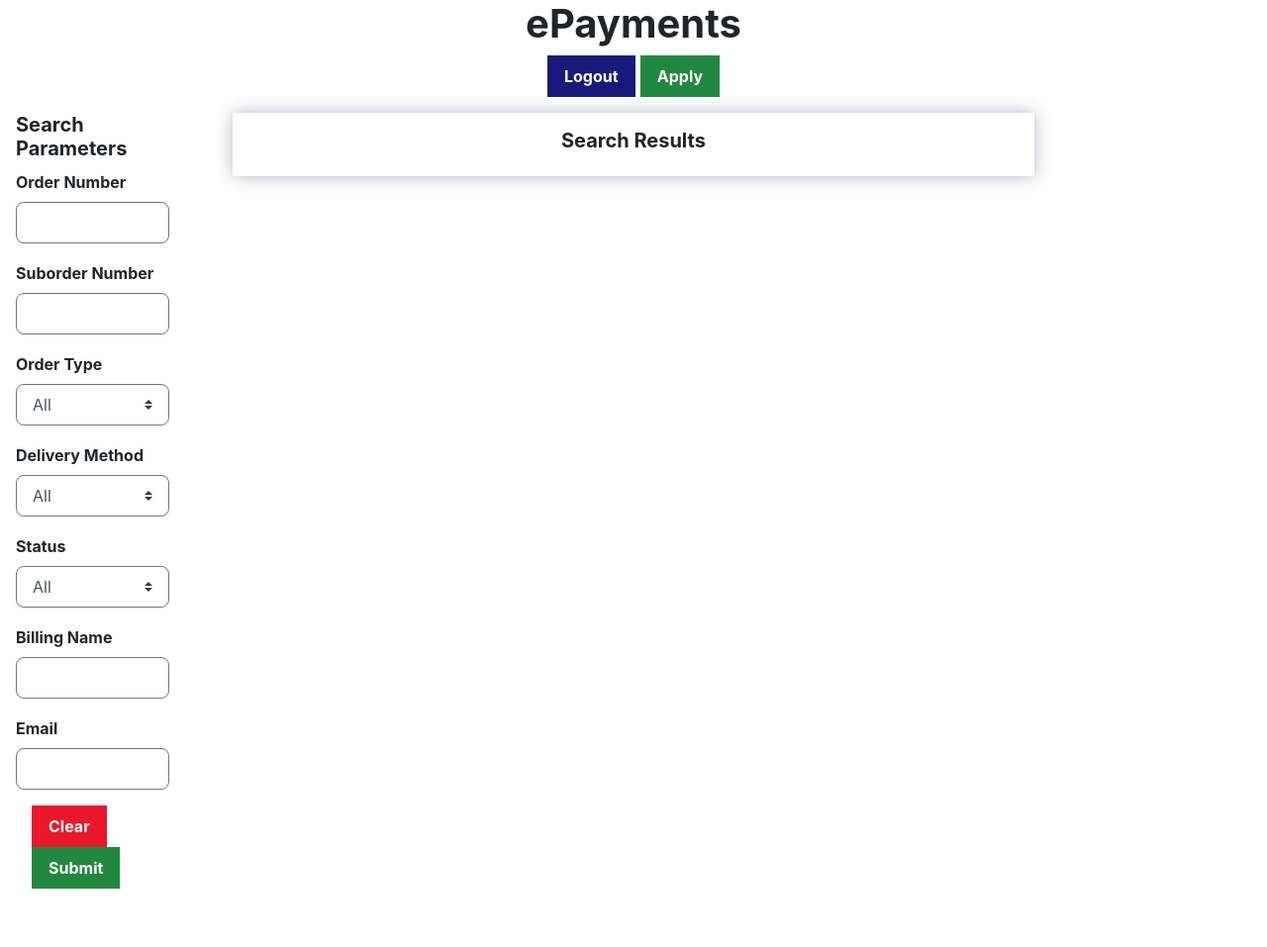
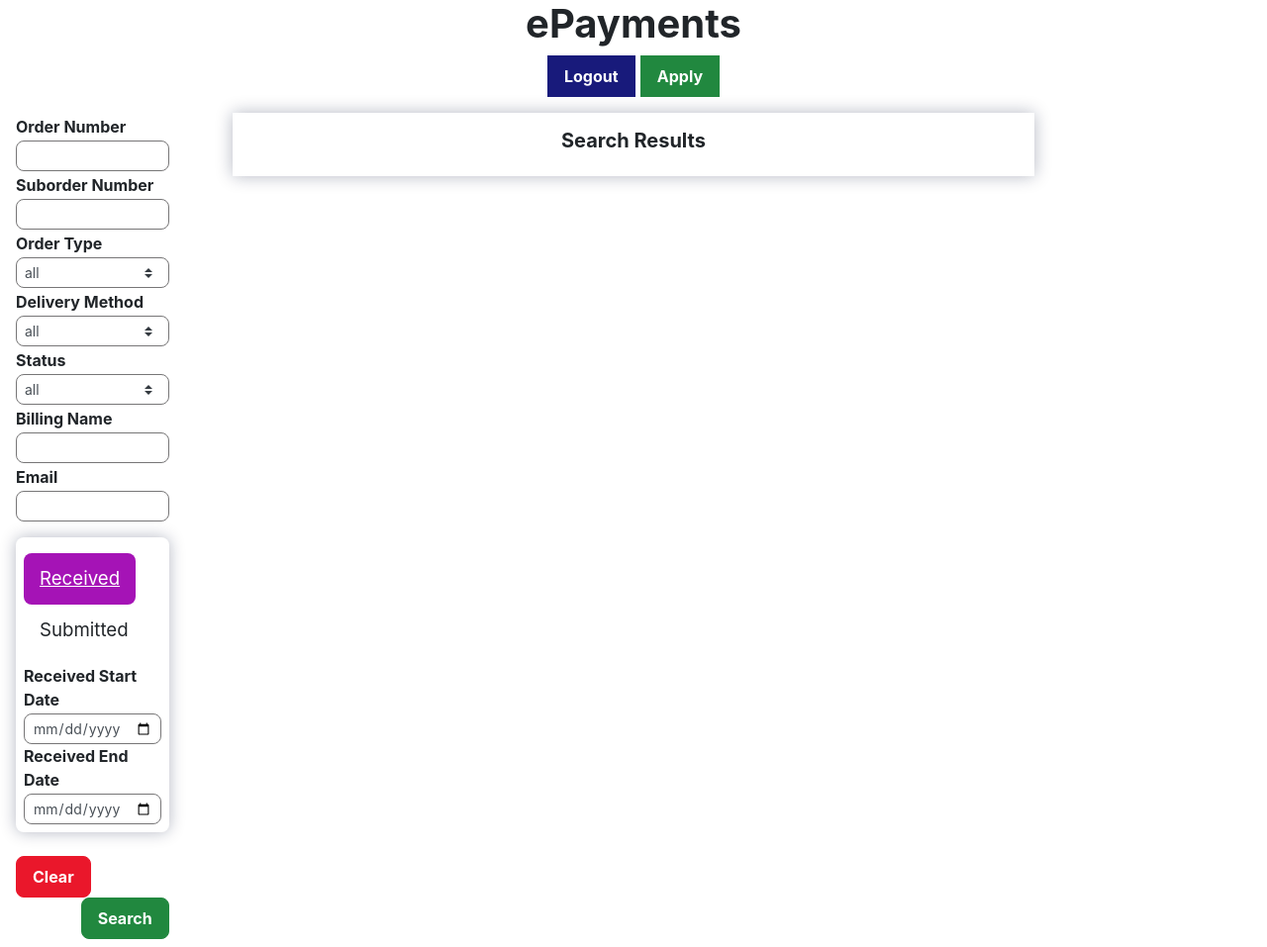
Before and after one commit to nycrecords/epayments, a Flask app: page / in a window 1280 px wide. Shown: the whole page at 99% size. Before the commit the page ends 898 px from the top, so only its background shows below. Run offline with Flask 2, Linux system fonts and the light colour scheme; the visitor is signed in with stand-in values (Sample User, id 1); some libraries are stand-ins or nearby versions.

Commit message:
Updated form functionality

```diff
--- a/app/constants/order_types.py
+++ b/app/constants/order_types.py
@@ -18,6 +18,7 @@ OCME = "OCME"
 HVR = "HVR"
 PHOTOS = 'photos'
 VITAL_RECORDS = 'vital_records'
+ALL = 'all'
 
 VITAL_RECORDS_LIST = [
     BIRTH_CERT,
@@ -52,7 +53,7 @@ CLIENT_ID_DICT = {
 
 
 DROPDOWN = [
-    ("", "All"),
+    (ALL, "all"),
     (BIRTH_SEARCH, "Birth Search"),
     (BIRTH_CERT, "Birth Cert"),
     (MARRIAGE_SEARCH, "Marriage Search"),
--- a/app/constants/status.py
+++ b/app/constants/status.py
@@ -23,9 +23,10 @@ NOT_FOUND = 'Not_Found'
 UNDELIVERABLE = 'Undeliverable'
 REFUND = 'Refund'
 DONE = 'Done'
+ALL = 'all'
 
 DROPDOWN = [
-    ("", "All"),
+    (ALL, "all"),
     (RECEIVED, 'Received'),
     (MICROFILM, 'Microfilm'),
     (OFFSITE, 'Offsite'),
--- a/app/main/forms.py
+++ b/app/main/forms.py
@@ -1,5 +1,6 @@
 from flask_wtf import FlaskForm
 from wtforms import StringField, SubmitField, IntegerField, SelectField
+from wtforms.fields.html5 import DateField
 from wtforms.validators import Required
 from app.constants import status, delivery_method, order_types
 
@@ -17,6 +18,10 @@ class SearchOrderForm(FlaskForm):
     status = SelectField('Status', choices=status.DROPDOWN)
     billing_name = StringField('Billing Name')
     email = StringField('Email')
+    date_received_start = DateField('Received Start Date', format='%m/%d/%y')
+    date_received_end = DateField('Received End Date', format='%m/%d/%y')
+    date_submitted_start = DateField('Submitted Start Date', format='%m/%d/%y')
+    date_submitted_end = DateField('Submitted End Date', format='%m/%d/%y')
 
     def __init__(self, *args, **kwargs):
         super(SearchOrderForm, self).__init__(*args, **kwargs)
--- a/app/main/views.py
+++ b/app/main/views.py
@@ -93,18 +93,10 @@ def newlogout():
 def listorders():
     json = request.get_json(force=True)
     data = {
-        'order_table': ''
+        'order_rows': ''
     }
 
     all_orders = json.get('all_orders')
-    data['order_table'] = render_template('order_table.html',
+    data['order_rows'] = render_template('order_table.html',
                                           orders=all_orders)
     return jsonify(data)
-
-
-# @main.route('/search-orders', methods=['POST'])
-# def search_orders():
-#     # form has the data
-#     form = SearchOrderForm(request.form)
-#
-#     return render_template('index.html', form=form)
--- /dev/null
+++ b/app/static/js/search-form.js
@@ -0,0 +1,121 @@
+$(document).ready(function () {
+    $("#applybtn").click(function () {
+        getOrders2();
+    })
+
+    $("#search_button").click(function () {
+        getOrders();
+    })
+
+    $("#clear_button").click(function () {
+        clearForm();
+    })
+});
+
+// clears all form inputs
+function clearForm() {
+    $("#order_number").val("");
+    $("#suborder_number").val("");
+    $("#order_type").val("all");
+    $("#delivery_method").val("all");
+    $("#status").val("all");
+    $("#billing_name").val("");
+    $("#email").val("");
+    $("#date_received_start").val("");
+    $("#date_received_end").val("");
+    $("#date_submitted_start").val("");
+    $("#date_submitted_end").val("");
+}
+
+// for testing purposes
+function getOrders2() {
+    $.ajax({
+        type: "POST",
+        url: "api/v1/orders",
+        data: JSON.stringify({
+            'order_number': '',
+            'suborder_number': '',
+            'order_type': 'all',
+            'delivery_method': 'all',
+            'status': 'all',
+            'billing_name': '',
+            'date_received_start': '07/18/2022',
+            'date_received_end': '07/18/2022',
+            'date_submitted_start': '',
+            'date_submitted_end': '',
+            'start': 0,
+            'size': 150
+        }),
+        datatype: "json",
+        success: function (result) {
+            createOrderTable(result);
+        }
+    });
+}
+
+// gets the orders with specified fields
+function getOrders() {
+    // convert the datas from y/m/d -> m/d/y
+    let c_drs = convertDate($('#date_received_start').val());
+    let c_dre = convertDate($('#date_received_end').val());
+    let c_srs = convertDate($('#date_submitted_start').val());
+    let c_sre = convertDate($('#date_submitted_end').val());
+
+    $.ajax({
+        type: "POST",
+        url: "api/v1/orders",
+        data: JSON.stringify({
+            'order_number': $("#order_number").val(),
+            'suborder_number': $("#suborder_number").val(),
+            'order_type': $("#order_type").val(),
+            'delivery_method': $("#delivery_method").val(),
+            'status': $("#status").val(),
+            'billing_name': $("#billing_name").val(),
+            'date_received_start': c_drs,
+            'date_received_end': c_dre,
+            'date_submitted_start': c_srs,
+            'date_submitted_end': c_sre,
+            'start': 0,
+            'size': 150
+        }),
+        datatype: "json",
+        success: function (result) {
+            createOrderTable(result);
+        }
+    });
+}
+
+// create and populate order_rows table with search results
+function createOrderTable(data) {
+    $.ajax({
+        type: 'POST',
+        url: "/listorders",
+        data: JSON.stringify({
+            'all_orders': data['all_orders']
+        }),
+        datatype: "json",
+        success: function (response) {
+            $('#total_orders').html('Total orders: ' + data['order_count']);
+            $('#total_suborders').html('Total suborders: ' + data['suborder_count']);
+            $('#order_rows').html(response['order_rows']);
+        }
+    });
+
+    // results is a json file
+    console.log(data);
+}
+
+/**
+ * converts date from y/m/d -> m/d/y
+ * @param date data that is y/m/d format
+ * @returns {string|*} date in m/d/y format
+ */
+function convertDate(date) {
+    if (date === "")
+        return date;
+    let dateArray = date.split('-');
+    let m = dateArray[1];
+    let d = dateArray[2];
+    let y = dateArray[0];
+    return m + '/' + d + '/' + y;
+}
--- a/app/templates/index.html
+++ b/app/templates/index.html
@@ -11,6 +11,10 @@
 
     <!-- NYC Theme CSS -->
     <link rel="stylesheet" href="/static/css/theme.css">
+
+    <!-- datepicker -->
+    <link rel="stylesheet" href="//code.jquery.com/ui/1.13.2/themes/base/jquery-ui.css">
+
 </head>
 <body>
 
@@ -24,70 +28,32 @@
         </div>
     </section>
 
-
     <section id="search">
         <div class="row">
 
             <div class="col-2">
-                <div class="container">
-                    <h5>Search Parameters</h5>
-
-                    <form id="search_form" method="POST" class="text-left"}}>
-                        <div class="mb-2">
-                            {{ form.order_number.label(class="control-label font-weight-bold", for="order_number") }}
-                            {{ form.order_number(class="form-control rounded") }}
-                        </div>
-
-                        <div class="mb-2">
-                            {{ form.suborder_number.label(class="control-label font-weight-bold", for="suborder_number") }}
-                            {{ form.suborder_number(class="form-control rounded") }}
-                        </div>
-
-                        <div class="mb-2">
-                            {{ form.order_type.label(class="control-label font-weight-bold", for="order_type") }}
-                            {{ form.order_type(class="form-control rounded") }}
-                        </div>
-
-                        <div class="mb-2">
-                            {{ form.delivery_method.label(class="control-label font-weight-bold", for="delivery_method") }}
-                            {{ form.delivery_method(class="form-control rounded") }}
-                        </div>
-
-                        <div class="mb-2">
-                            {{ form.status.label(class="control-label font-weight-bold", for="status") }}
-                            {{ form.status(class="form-control rounded") }}
-                        </div>
-
-                        <div class="mb-2">
-                            {{ form.billing_name.label(class="control-label font-weight-bold", for="billing_name") }}
-                            {{ form.billing_name(class="form-control rounded") }}
-                        </div>
-
-                        <div class="mb-2">
-                            {{ form.email.label(class="control-label font-weight-bold", for="billing_name") }}
-                            {{ form.email(class="form-control rounded") }}
-                        </div>
-                    </form>
-                    <div id='form_buttons' class="container">
-                        <button id='clear_button' type="submit" class="btn btn-danger" role="button">Clear</button>
-                        <button id='search_button' type="submit" class="btn btn-success" role="button">Submit</button>
-                    </div>
-                </div>
+                {% include "searchform.html" %}
             </div>
+            <!-- search form div -->
 
             <div class="col-8">
                 <div class="container-fluid">
                     <div id="orders" class="shadow p-2 mb-5">
                         <h5 class="text-center">Search Results</h5>
-                        <div id="order_table"></div>
+                        <div id="order_rows"></div>
                     </div>
                 </div>
             </div>
+            <!-- order rows div -->
 
             <div class="col-2">
-                <div id="total_orders"></div>
-                <div id="total_suborders"></div>
+                <div class="container">
+                    <div id="total_orders"></div>
+                    <div id="total_suborders"></div>
+                </div>
             </div>
+            <!-- order counts -->
+
         </div>
     </section>
 
@@ -95,77 +61,13 @@
     <script src="https://code.jquery.com/jquery-3.3.1.min.js"
             integrity="sha256-FgpCb/KJQlLNfOu91ta32o/NMZxltwRo8QtmkMRdAu8=" crossorigin="anonymous"></script>
 
+    <!-- bootstrap javascript -->
+    <script src="https://cdn.jsdelivr.net/npm/bootstrap@4.1.3/dist/js/bootstrap.min.js"
+            integrity="sha384-ChfqqxuZUCnJSK3+MXmPNIyE6ZbWh2IMqE241rYiqJxyMiZ6OW/JmZQ5stwEULTy"
+            crossorigin="anonymous"></script>
 
-    <script>
-        $("#applybtn").click(function() {
-            getOrders();
-        })
-
-        $("#search_button").click(function() {
-            getOrders();
-        })
-
-        $("#clear_button").click(function() {
-            clearForm();
-        })
-
-        function clearForm(){
-            $("#order_number").val("");
-            $("#suborder_number").val("");
-            $("#order_type").val("All");
-            $("#delivery_method").val("All");
-            $("#status").val("All");
-            $("#billing_name").val("");
-            $("#email").val("");
-
-        }
-
-        // gets the orders with specified fields
-        function getOrders() {
-            $.ajax({
-                type: "POST",
-                url: "api/v1/orders",
-                data: JSON.stringify({
-                    'order_number': '',
-                    'suborder_number': '',
-                    'order_type': 'all',
-                    'delivery_method': 'all',
-                    'status': 'all',
-                    'billing_name': '',
-                    'date_received_start': '07/18/2022',
-                    'date_received_end': '07/18/2022',
-                    'date_submitted_start': '',
-                    'date_submitted_end': '',
-                    'start': 0,
-                    'size': 150
-                }),
-                datatype: "json",
-                success: function (result) {
-                    createOrderTable(result);
-                }
-            });
-        }
-
-        // create and populate order_list table with search results
-        function createOrderTable(data) {
-            $.ajax({
-                type: 'POST',
-                url: "/listorders",
-                data: JSON.stringify({
-                    'all_orders': data['all_orders']
-                }),
-                datatype: "json",
-                success: function (response) {
-                    $('#total_orders').append('Total orders: ' + data['order_count'])
-                    $('#total_suborders').append('Total suborders: ' + data['suborder_count'])
-                    $('#order_table').html(response['order_table'])
-                }
-            });
-
-            // results is a json file
-            console.log(data);
-        }
-    </script>
+    <!-- script for search form -->
+    <script src="/static/js/search-form.js"></script>
 
     <!-- NYC template JS (RTL, search and language toggle, back to top)  -->
     <script src="/static/js/main.js"></script>
--- /dev/null
+++ b/app/templates/searchform.html
@@ -0,0 +1,95 @@
+<div class="container">
+    <form id="search_form" method="POST" class="text-left">
+        <div>
+            {{ form.order_number.label(class="control-label font-weight-bold mb-0", for="order_number") }}
+            {{ form.order_number(class="form-control form-control-sm rounded mt-0") }}
+        </div>
+
+        <div>
+            {{ form.suborder_number.label(class="control-label font-weight-bold mb-0", for="suborder_number") }}
+            {{ form.suborder_number(class="form-control form-control-sm rounded mt-0") }}
+        </div>
+
+        <div>
+            {{ form.order_type.label(class="control-label font-weight-bold mb-0", for="order_type") }}
+            {{ form.order_type(class="form-control form-control-sm rounded mt-0") }}
+        </div>
+
+        <div>
+            {{ form.delivery_method.label(class="control-label font-weight-bold mb-0", for="delivery_method") }}
+            {{ form.delivery_method(class="form-control form-control-sm rounded mt-0") }}
+        </div>
+
+        <div>
+            {{ form.status.label(class="control-label font-weight-bold mb-0", for="status") }}
+            {{ form.status(class="form-control form-control-sm rounded mt-0") }}
+        </div>
+
+        <div>
+            {{ form.billing_name.label(class="control-label font-weight-bold mb-0", for="billing_name") }}
+            {{ form.billing_name(class="form-control form-control-sm rounded mt-0") }}
+        </div>
+
+        <div>
+            {{ form.email.label(class="control-label font-weight-bold mb-0", for="billing_name") }}
+            {{ form.email(class="form-control form-control-sm rounded mt-0") }}
+        </div>
+
+        <div class="py-2">
+            <div class="shadow p-1 rounded overflow-auto">
+                <div class="nav nav-pills device-md py-1" role="tablist">
+                    <a class="nav-item nav-link rounded active" id="tab_received_btn" href="#tab_received" data-toggle="tab"
+                       aria-controls="tab_received" aria-selected="true" role="tab">
+                        Received
+                    </a>
+
+                    <a class="nav-item nav-link rounded" id="tab_submitted_btn" href="#tab_submitted" data-toggle="tab"
+                       aria-controls="tab_submitted" aria-selected="false" role="tab">
+                        Submitted
+                    </a>
+                </div>
+
+                <div class="tab-content" id="tabs_content">
+                    <div class="tab-pane fade show active" id="tab_received" aria-labelledby="tab_received_btn"
+                         role="tabpanel">
+                        <div>
+                            {{ form.date_received_start.label(class="control-label font-weight-bold mb-0", for="date_received_start") }}
+                            {{ form.date_received_start(class="form-control form-control-sm rounded mt-0") }}
+                        </div>
+
+                        <div>
+                            {{ form.date_received_end.label(class="control-label font-weight-bold mb-0", for="date_received_end") }}
+                            {{ form.date_received_end(class="form-control form-control-sm rounded mt-0") }}
+                        </div>
+                    </div>
+
+                    <div class="tab-pane fade" id="tab_submitted" aria-labelledby="tab_submitted_btn" role="tabpanel">
+                        <div>
+                            {{ form.date_submitted_start.label(class="control-label font-weight-bold mb-0", for="date_submitted_start") }}
+                            {{ form.date_submitted_start(class="form-control form-control-sm rounded mt-0") }}
+                        </div>
+
+                        <div>
+                            {{ form.date_submitted_end.label(class="control-label font-weight-bold mb-0", for="date_submitted_end") }}
+                            {{ form.date_submitted_end(class="form-control form-control-sm rounded mt-0") }}
+                        </div>
+                    </div>
+                </div>
+                <!-- tab_content -->
+            </div>
+            <!-- nav_tabs -->
+        </div>
+        <!-- py-2 -->
+    </form>
+    <!-- search_form -->
+
+    <div id='form_buttons' class="row py-1">
+        <div class="col text-left">
+            <button id='clear_button' type="submit" class="btn btn-danger rounded" role="button">Clear</button>
+        </div>
+        <div class="col text-right">
+            <button id='search_button' type="submit" class="btn btn-success rounded" role="button">Search</button>
+        </div>
+    </div>
+
+</div>
```
Also changed, not shown: app/constants/delivery_method.py (+5 -4 lines).
